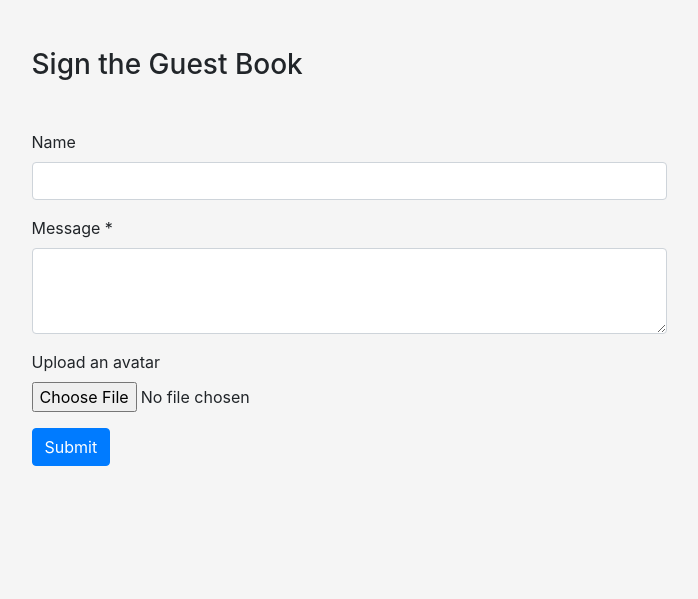
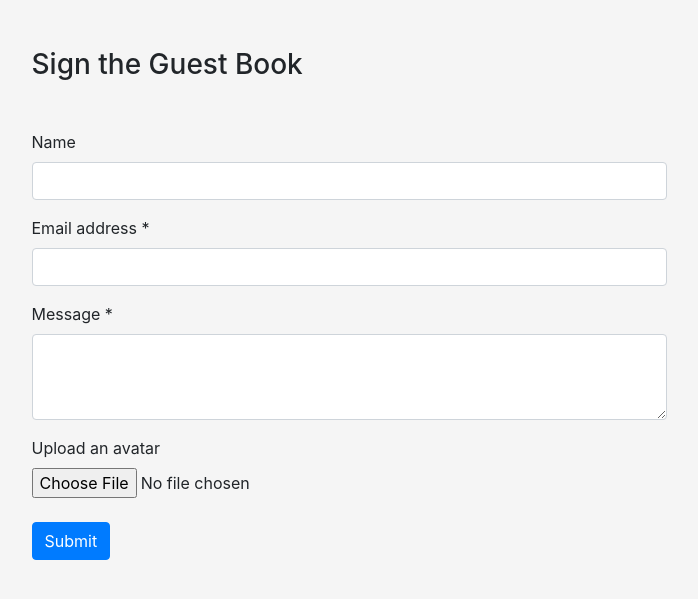
Before and after one commit to rwbaker/ITGM-724-Unit6, a PHP site: page /create.php in a window 1280 px wide. Shown: the part 56-655 px from the top of the page, without its empty margins (291-989 px from the left). Run offline with PHP 8.4, Linux system fonts and the light colour scheme.

Commit message:
Added email support; fixed image bug
Accidentally broke image uploading… fixed now.

```diff
--- a/www/create.php
+++ b/www/create.php
@@ -58,6 +58,11 @@
             </div>
 
             <div class="form-group">
+              <label for="">Email address *</label>
+              <input type="email" class="form-control" name="form-text-email" required placeholder="">
+            </div>
+
+            <div class="form-group">
               <label for="form-text-message">Message *</label>
               <textarea class="form-control" name="form-text-message" rows="3" required></textarea>
             </div>
@@ -68,7 +73,7 @@
               <input type="file" accept=".jpg, .jpeg, .png" class="form-control-file" name="form-file-avatar">
             </div>
 
-            <button type="submit" name="submit" class="btn btn-primary">Submit</button>
+            <button type="submit" name="submit" class="btn btn-primary mt-2">Submit</button>
 
           </form>
 
```
Also changed, not shown: www/includes/writeDataFile.php (+7 -1 lines), www/index.php (+17 -7 lines).
